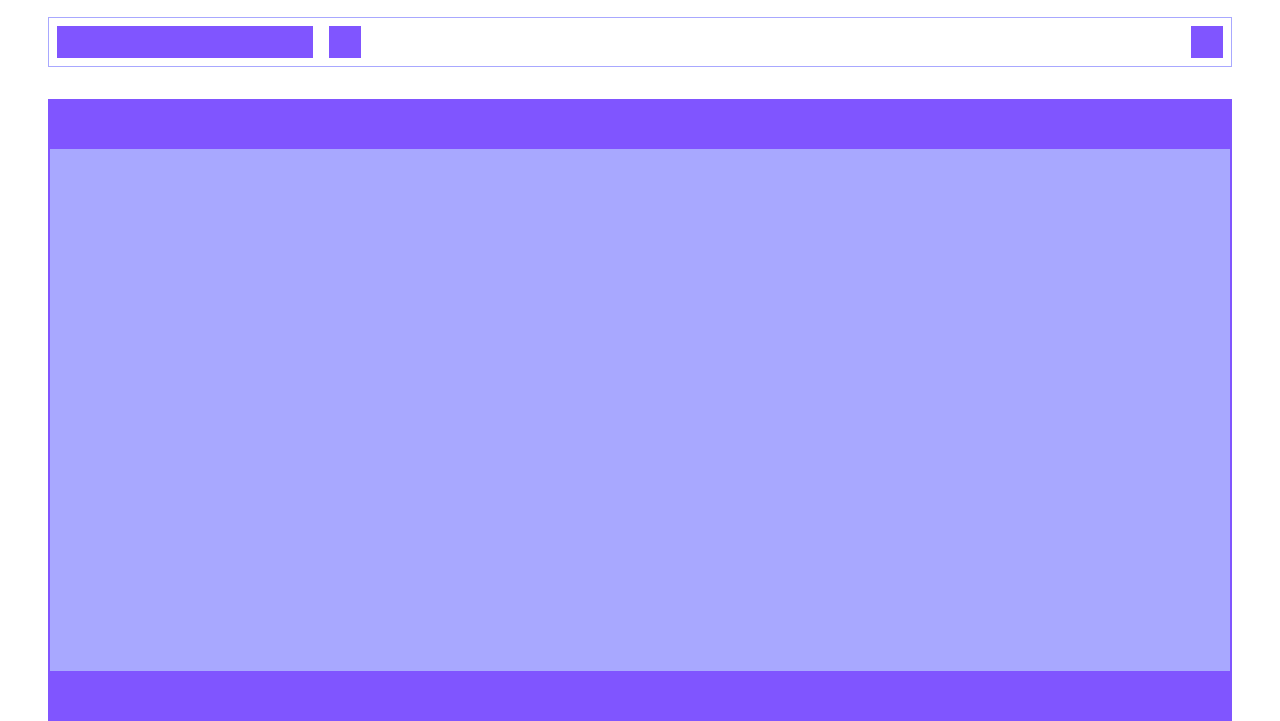
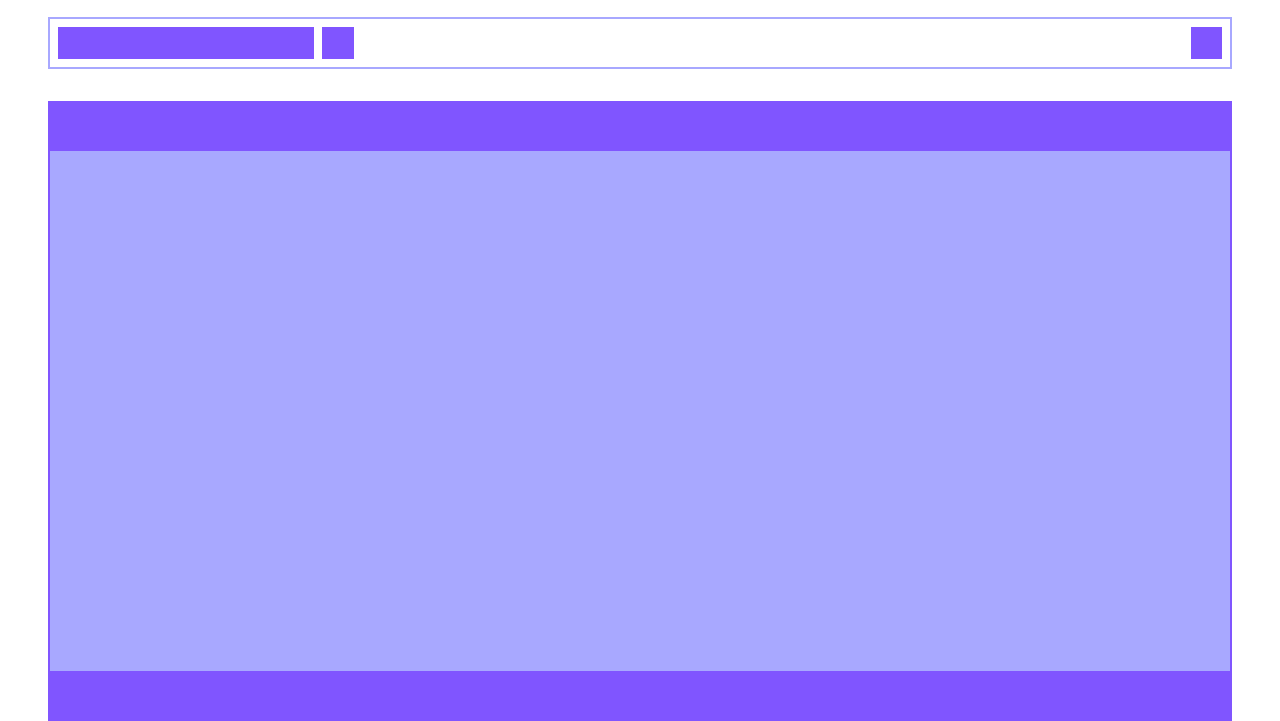
Before and after one commit to 0603anton/admin-panel-makeup, a plain HTML site: page index.html in a window 1280 px wide. Shown: the part 79-800 px from the top of the page. Drawn offline with Linux system fonts and the light colour scheme.

Commit message:
fix: выполнил все корректировки

```diff
--- a/index.html
+++ b/index.html
@@ -12,21 +12,25 @@
 
 <body>
   <div class="wrapper main-content">
-    <div class="header margin_medium">
+    <div class="header header_title">
       <h1 class="header__page-name">
         Page header
       </h1>
     </div>
 
-    <div class="filter margin_medium">
-      <div class="filter__elem filter__elem_lg"></div>
+    <div class="filter filter_header">
+      <div class="filter__elem-group">
+        <div class="filter__elem filter__elem_lg"></div>
+        <div class="filter__elem filter__elem_sm"></div>
+      </div>
       <div class="filter__elem filter__elem_sm"></div>
-      <div class="filter__elem filter__elem_sm filter__elem_right-elem"></div>
     </div>
 
     <div class="table">
       <div class="table__header"></div>
-      <div class="table__body"></div>
+      <div class="table__body">
+        <div class="table__content"></div>
+      </div>
       <div class="table__footer"></div>
     </div>
   </div>
--- a/reset.css
+++ b/reset.css
@@ -31,7 +31,7 @@ dd {
 
 /* Выставляем основные настройки по-умолчанию для body */
 body {
-  min-height: 100vh;
+  /* min-height: 100vh; */
   scroll-behavior: smooth;
   text-rendering: optimizeSpeed;
   line-height: 1.5;
@@ -55,7 +55,7 @@ img {
 }
 
 /* Указываем понятную периодичность в потоке данных у article*/
-article > * + * {
+article>*+* {
   margin-top: 1em;
 }
 
--- a/style.css
+++ b/style.css
@@ -1,34 +1,33 @@
 body,
 html {
   width: 100%;
+  height: 100%;
   font-size: 10px;
   background: #FFFFFF;
   box-shadow: 0px 32px 128px rgba(0, 0, 0, 0.5),
     0px 16px 32px rgba(0, 0, 0, 0.34),
     0px 8px 8px rgba(0, 0, 0, 0.25);
-  height: 100%;
 }
 
 .wrapper {
   margin: 0 auto;
-  max-width: 160rem;
   padding: 32px 48px 0px;
-
 }
 
 .main-content {
-  min-height: 100%;
   display: flex;
+  overflow: hidden;
   flex-direction: column;
-}
-
-.margin_medium {
-  margin-bottom: 3.2rem;
+  height: 100%;
 }
 
 .header {
   background-color: #A8A8FF;
   max-height: 3.2rem;
+}
+
+.header_title {
+  margin-bottom: 3.2rem;
 }
 
 .header__page-name {
@@ -43,14 +42,18 @@ html {
 
 .filter {
   display: flex;
-  border: #A8A8FF 1px solid;
-  flex-direction: row;
+  border: #A8A8FF 2px solid;
+  justify-content: space-between;
+  padding: 0.8rem;
+}
+
+.filter_header {
+  margin-bottom: 3.2rem;
 }
 
 .filter__elem {
   min-height: 3.2rem;
   background-color: #8055FF;
-  margin: 0.8rem;
 }
 
 .filter__elem_lg {
@@ -61,39 +64,40 @@ html {
   flex-basis: 3.2rem;
 }
 
-.filter__elem_right-elem {
-  margin-left: auto;
+.filter__elem-group {
+  display: flex;
+  width: 100%;
+  gap: 0.8rem;
 }
 
 .table {
-  flex: 1;
+  border: #8055FF 2px solid;
   display: flex;
+  overflow: hidden;
   flex-direction: column;
-  justify-content: center;
-  border: #8055FF 2px solid;
+  height: 100%;
 }
 
 .table__header {
-
-  flex: 0 1 4.8rem;
+  flex: 0 0 4.8rem;
   background-color: #8055FF;
 }
 
 
 .table__body {
   background-color: #A8A8FF;
-  flex: 1;
+  display: flex;
+  overflow: hidden;
+  flex-direction: column;
+  height: 100%;
 }
 
 
 .table__footer {
-  flex: 0 1 4.8rem;
+  flex: 0 0 4.8rem;
   background-color: #8055FF;
 }
 
-/* ОГРАНИЧЕНИЕ ШИРИНЫ */
-.header,
-.filter,
-.table {
-  min-width: 30rem;
+.table__content {
+  overflow-y: auto;
 }
```
